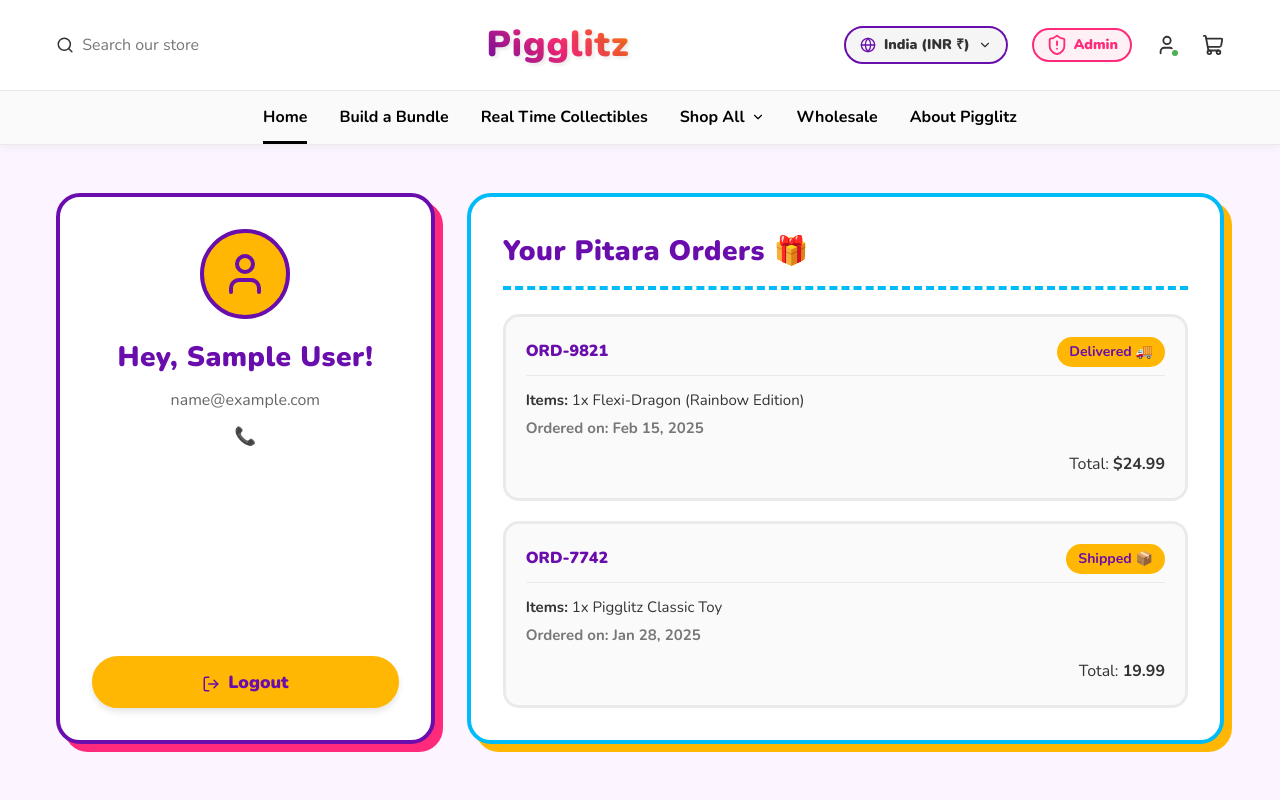
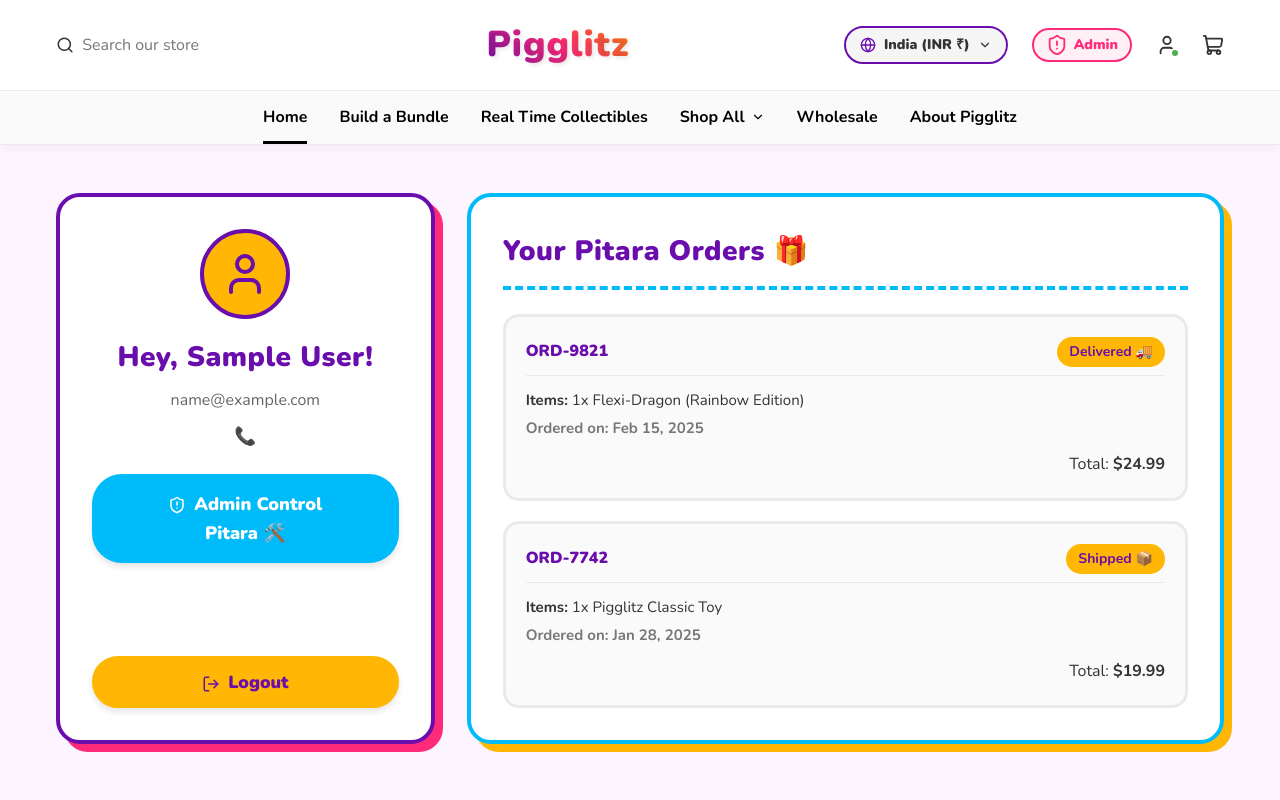
Before and after one commit to Rachit246-art/pinaka, a React (Vite) app: page /account in a window 1280 px wide. Shown: the top 800 px of the page. Built offline with nearby package versions, Linux system fonts and the light colour scheme; sample sign-in values are in the browser's storage.

Commit message:
[dyad] Fixing Admin Panel visibility and adding direct access button - wrote 3 file(s)

```diff
--- a/src/components/Header.jsx
+++ b/src/components/Header.jsx
@@ -23,7 +23,8 @@ const Header = () => {
       const parsed = JSON.parse(savedUser);
       setIsLoggedIn(true);
       setUserName(parsed.name);
-      setIsAdmin(!!parsed.isAdmin);
+      // Fallback check: if email matches, grant admin access automatically
+      setIsAdmin(!!parsed.isAdmin || parsed.email?.trim() === 'connect2rachit882@gmail.com');
     } else {
       setIsLoggedIn(false);
       setUserName('');
--- a/src/pages/Account.css
+++ b/src/pages/Account.css
@@ -59,6 +59,18 @@
   font-weight: 700;
   color: var(--primary-color);
   margin-bottom: calc(var(--spacing-unit) * 3);
+}
+
+.admin-panel-btn {
+  background-color: var(--accent-blue) !important;
+  border-color: var(--accent-blue) !important;
+  color: white !important;
+}
+
+.admin-panel-btn:hover {
+  background-color: #0099cc !important;
+  border-color: #0099cc !important;
+  box-shadow: 0 6px 12px rgba(0, 187, 249, 0.3) !important;
 }
 
 .logout-btn {
--- a/src/pages/Account.jsx
+++ b/src/pages/Account.jsx
@@ -1,6 +1,6 @@
 import React, { useEffect, useState } from 'react';
 import { useNavigate, Link } from 'react-router-dom';
-import { User, Package, LogOut, ShoppingBag } from 'lucide-react';
+import { User, Package, LogOut, ShoppingBag, ShieldAlert } from 'lucide-react';
 import './Account.css';
 
 const Account = () => {
@@ -26,6 +26,8 @@ const Account = () => {
     return <div className="container" style={{ padding: '40px', textAlign: 'center' }}>Loading...</div>;
   }
 
+  const isUserAdmin = user.isAdmin || user.email?.trim() === 'connect2rachit882@gmail.com';
+
   // Mock orders for playful 3D printed toys
   const mockOrders = [
     {
@@ -39,7 +41,7 @@ const Account = () => {
       id: "ORD-7742",
       date: "Jan 28, 2025",
       status: "Shipped 📦",
-      total: "19.99",
+      total: "$19.99",
       items: "1x Pigglitz Classic Toy"
     }
   ];
@@ -57,6 +59,13 @@ const Account = () => {
           <h2>Hey, {user.name}!</h2>
           <p className="profile-email">{user.email}</p>
           <p className="profile-phone">📞 {user.mobile}</p>
+
+          {isUserAdmin && (
+            <Link to="/admin" className="btn btn-primary admin-panel-btn" style={{ marginBottom: '12px', width: '100%' }}>
+              <ShieldAlert size={18} style={{ marginRight: '8px', verticalAlign: 'middle' }} />
+              Admin Control Pitara 🛠️
+            </Link>
+          )}
 
           <button onClick={handleLogout} className="btn btn-secondary logout-btn">
             <LogOut size={18} style={{ marginRight: '8px', verticalAlign: 'middle' }} />
```
